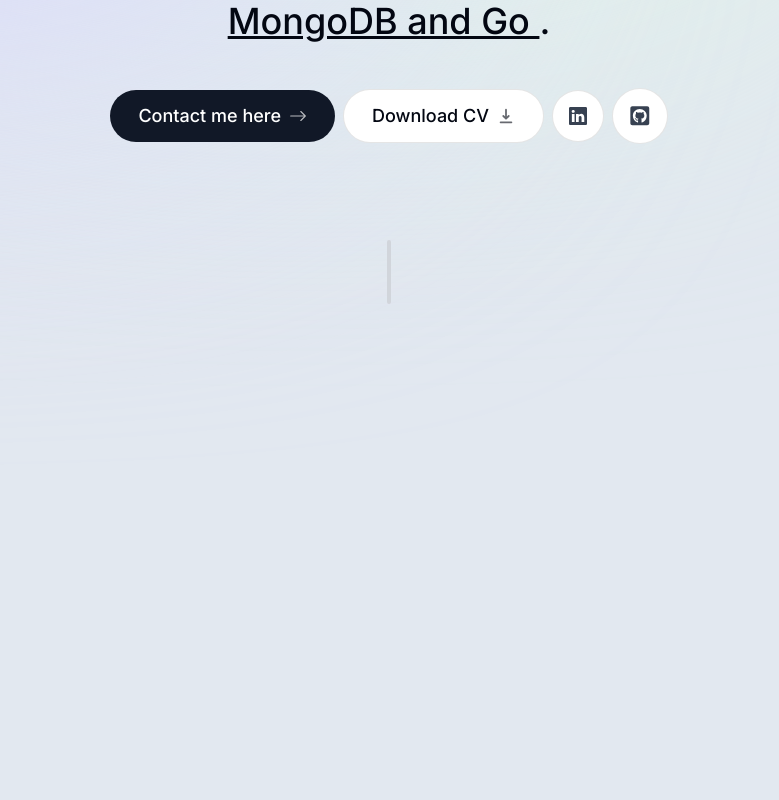
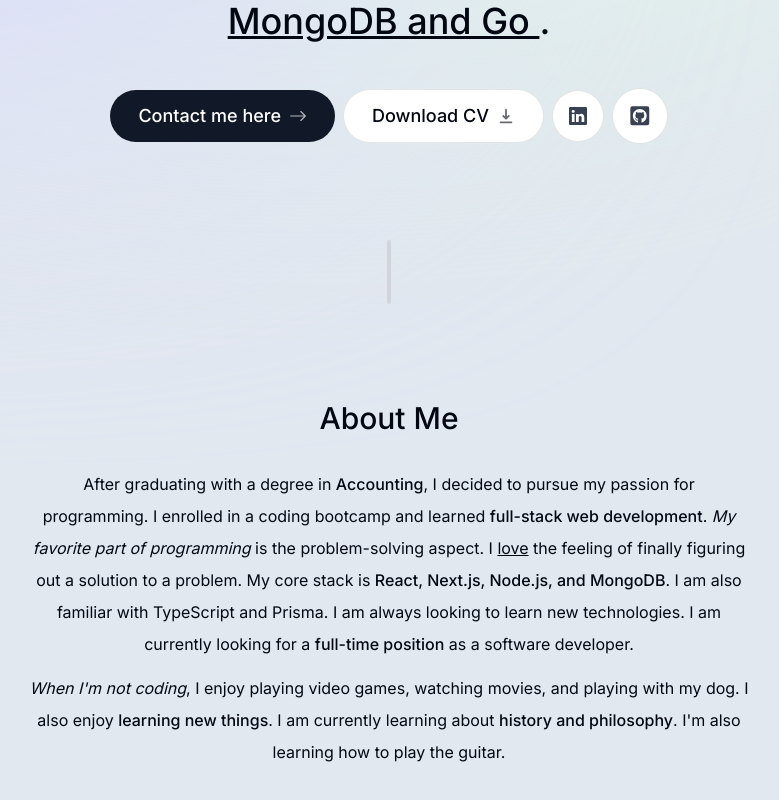
Before and after one commit to phonlapatS/Portfolio-with-React-Nextjs, a Next.js app: page / in a window 1280 px wide. Shown: the part 440-1240 px from the top of the page, without its empty margins (251-1030 px from the left). Built offline with nearby package versions, Linux system fonts and the light colour scheme.

Commit message:
Fixed wrong folder - 6.2 commit

```diff
--- a/app/page.tsx
+++ b/app/page.tsx
@@ -1,11 +1,13 @@
 import Intro from "@/components/intro";
 import SectionDivider from "@/components/section-divider";
+import About from "@/components/about";
 
 export default function Home() {
   return (
     <main className="flex flex-col items-center px-4">
        <Intro/>
        <SectionDivider />
+       <About/>
     </main>
   );
 }
--- /dev/null
+++ b/components/about.tsx
@@ -0,0 +1,45 @@
+"use client";
+
+import React from 'react';
+import SectionHeading from './section-heading';
+import { motion } from "framer-motion";
+
+export default function About() {
+  return (
+        <motion.section className='mb-28 max-w-[45rem] text-center leading-8 sm:mb-40'
+            initial={{ opacity: 0, y: 100 }}
+            animate={{ opacity: 1, y: 0 }}
+            transition={{ delay: 0.175 }}
+        >
+
+        <SectionHeading>About Me</SectionHeading>
+
+         <p className="mb-3">
+        After graduating with a degree in{" "}
+        <span className="font-medium">Accounting</span>, I decided to pursue my
+        passion for programming. I enrolled in a coding bootcamp and learned{" "}
+        <span className="font-medium">full-stack web development</span>.{" "}
+        <span className="italic">My favorite part of programming</span> is the
+        problem-solving aspect. I <span className="underline">love</span> the
+        feeling of finally figuring out a solution to a problem. My core stack
+        is{" "}
+        <span className="font-medium">
+          React, Next.js, Node.js, and MongoDB
+        </span>
+        . I am also familiar with TypeScript and Prisma. I am always looking to
+        learn new technologies. I am currently looking for a{" "}
+        <span className="font-medium">full-time position</span> as a software
+        developer.
+      </p>
+
+      <p>
+        <span className="italic">When I'm not coding</span>, I enjoy playing
+        video games, watching movies, and playing with my dog. I also enjoy{" "}
+        <span className="font-medium">learning new things</span>. I am currently
+        learning about{" "}
+        <span className="font-medium">history and philosophy</span>. I'm also
+        learning how to play the guitar.
+      </p>
+        </motion.section>
+  );
+}
--- a/components/intro.tsx
+++ b/components/intro.tsx
@@ -53,7 +53,7 @@
             </div>
         </div>
 
-        <motion.p className='mb-10 mt-4 px-4 text-2xl font-medium !leading-[1.5]
+        <motion.h1 className='mb-10 mt-4 px-4 text-2xl font-medium !leading-[1.5]
         sm:text-4xl'
         initial={{ opacity: 0, y: 100 }}
         animate={{ opacity: 1, y: 0 }}
@@ -63,7 +63,7 @@
           <span className="font-bold">1 years</span> of experience. I enjoy
           building <span className="italic">sites & apps</span>. My focus is{" "}
           <span className="underline">React (Next.js), MongoDB and Go </span>.
-        </motion.p>
+        </motion.h1>
 
                   <motion.div className='flex flex-col sm:flex-row items-center justify-center
                     gap-2 px-4 text-lg font-medium '
--- /dev/null
+++ b/components/section-heading.tsx
@@ -0,0 +1,11 @@
+import React from 'react';
+
+type SectionHeadingProps = {
+    children: React.ReactNode;
+}
+
+export default function SectionHeading({children}: SectionHeadingProps) {
+  return  <h2 className='text-3xl font-medium capitalize mb-8'>
+    {children}</h2>;
+
+}
```
